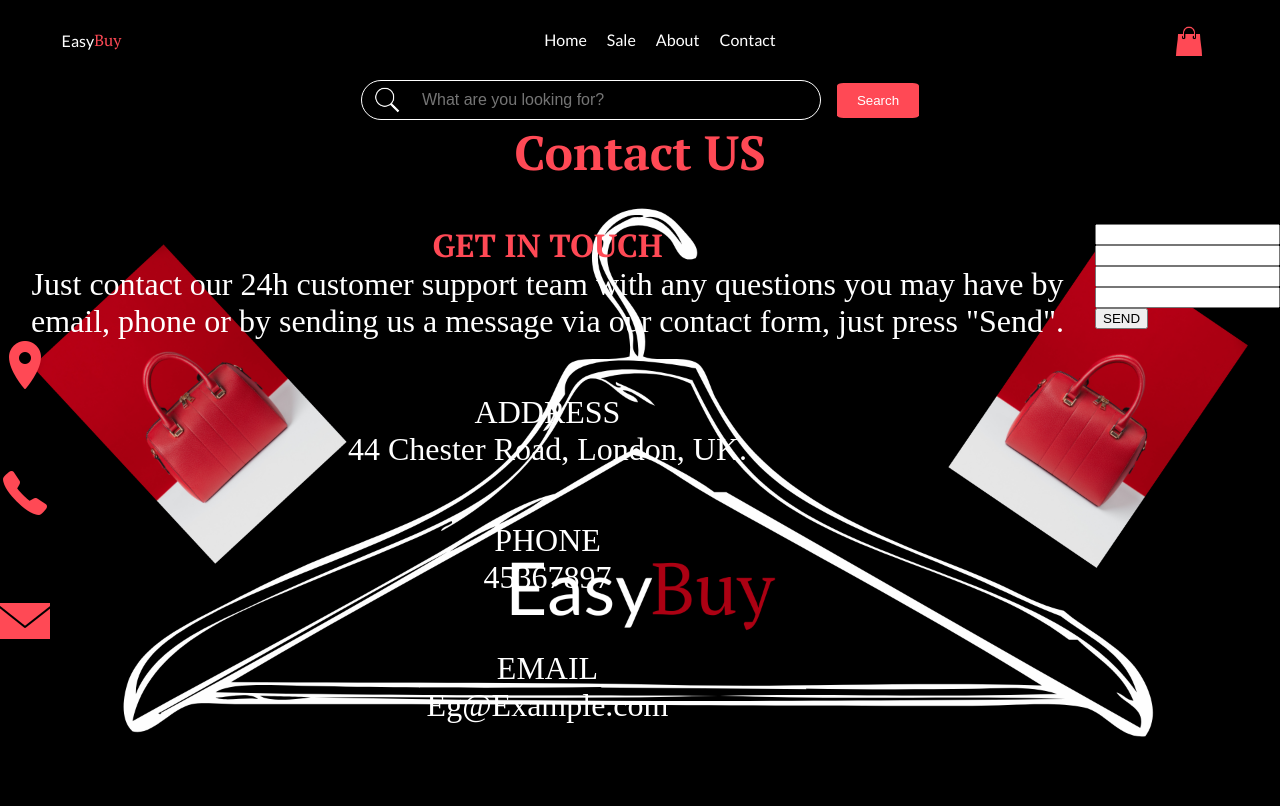
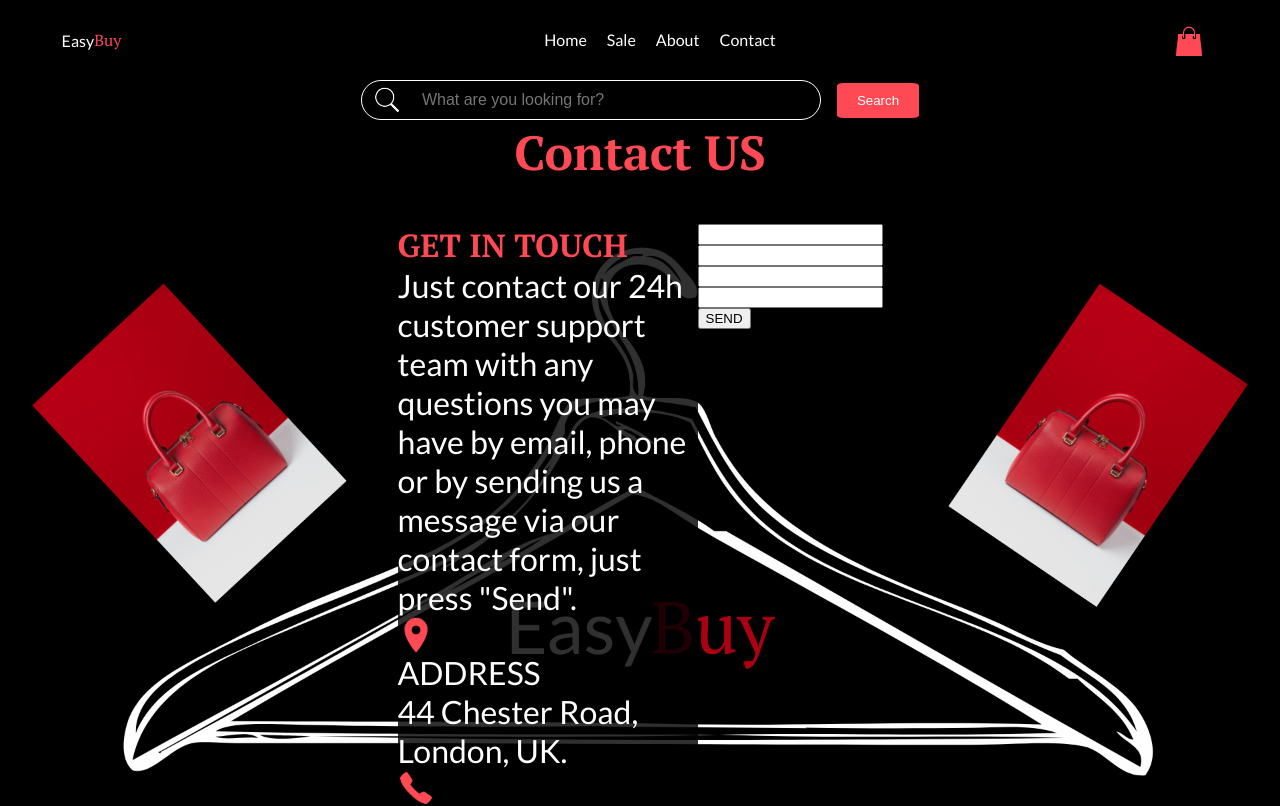
Before and after one commit to lem31/mystore, a React (Vite) app: page /Contact in a window 1280 px wide. Shown: the top 806 px of the page. Built offline with nearby package versions, Linux system fonts and the light colour scheme; a web font is replaced by a local one.

Commit message:
added styles to contact page

```diff
--- a/src/CSS_Modules/Contact/contact.module.css
+++ b/src/CSS_Modules/Contact/contact.module.css
@@ -3,9 +3,26 @@
   flex-direction: row;
 }
 
-.contact-p {
-  font-size: var(--font-size-small);
+.contact_p {
+  font-size: var(--font-size-medium);
   font-family: var(--font-family-1);
-  color: var(--primary-color);
+  color: var(--secondary-color);
   text-align: left;
 }
+.get_in_touch_div {
+  display: flex;
+  flex-direction: column;
+  justify-content: left;
+  align-items: left;
+  width: 300px;
+  background-color: rgba(0, 0, 0, 0.811);
+}
+
+.h2_contact {
+  text-align: left;
+}
+
+.contact_image {
+  width: 36px;
+  height: 36px;
+}
--- a/src/Components/Pages/Contact_Page/index.jsx
+++ b/src/Components/Pages/Contact_Page/index.jsx
@@ -16,16 +16,16 @@ function Contact(){
       <div className={contactStyles.layout_div}>
 
 
-      <div>
-        <h2 className={gStyles.h2}>GET IN TOUCH</h2>
+      <div className={contactStyles.get_in_touch_div}>
+        <h2 className={`${gStyles.h2} ${contactStyles.h2_contact}`}>GET IN TOUCH</h2>
         <p className={contactStyles.contact_p}>Just contact our 24h customer support team with any questions you may have
           by email, phone or by sending us a message via our contact form, just press "Send".
         </p>
-        <img src={locationImg} alt="location" />
+        <img className={contactStyles.contact_image} src={locationImg} alt="location" />
         <p className={contactStyles.contact_p}>ADDRESS <br /> 44 Chester Road, London, UK.</p>
-        <img src={phoneImg} alt="phone" />
+        <img className={contactStyles.contact_image} src={phoneImg} alt="phone" />
         <p className={contactStyles.contact_p}>PHONE <br /> 45367897</p>
-        <img src={emailImg} alt="email" />
+        <img className={contactStyles.contact_image} src={emailImg} alt="email" />
         <p className={contactStyles.contact_p}>EMAIL  <br />Eg@Example.com</p>
       </div>
 
```
